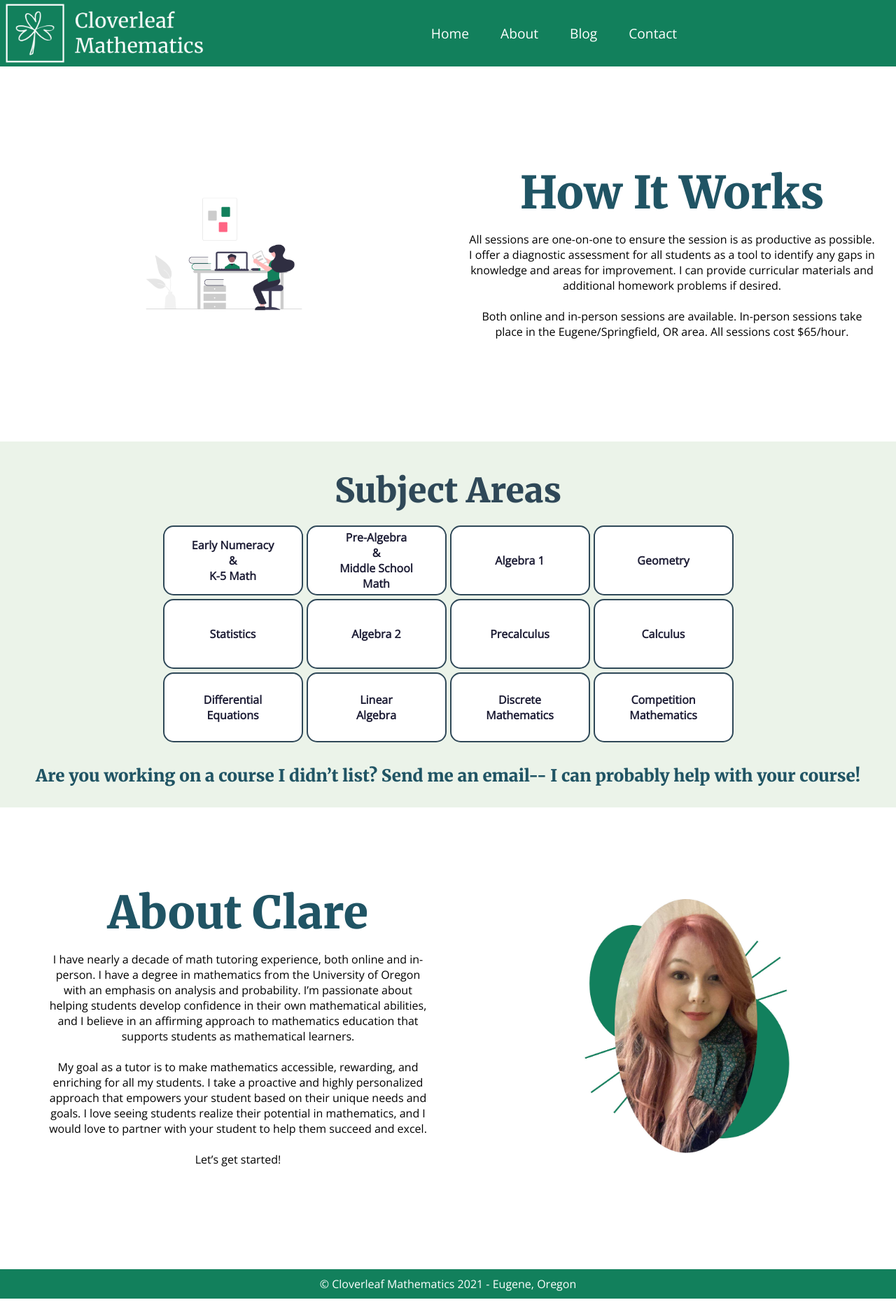
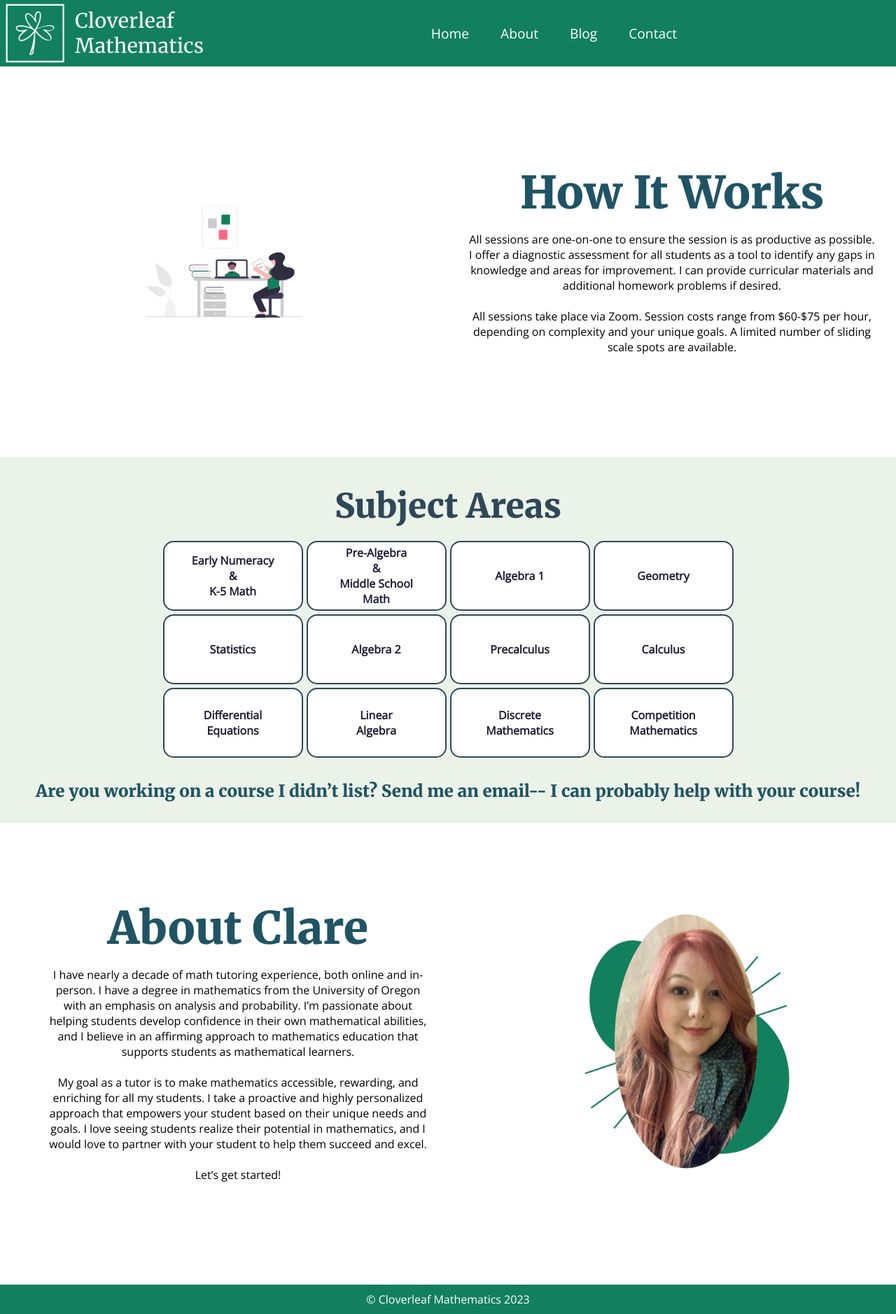
Before and after one commit to alyesque/next-cloverleaf, a Next.js app: page /about in a window 1280 px wide. Shown: the whole page at 70% size. Before the commit the page ends 1856 px from the top, so only its background shows below. Built offline with nearby package versions, Linux system fonts and the light colour scheme.

Commit message:
update wording and remove location reference

```diff
--- a/components/Footer.js
+++ b/components/Footer.js
@@ -1,7 +1,5 @@
 function Footer() {
-  return (
-    <div className="footer">© Cloverleaf Mathematics 2021 - Eugene, Oregon</div>
-  );
+  return <div className="footer">© Cloverleaf Mathematics 2023</div>;
 }
 
 export default Footer;
--- a/pages/about.js
+++ b/pages/about.js
@@ -23,9 +23,9 @@ function About() {
             tool to identify any gaps in knowledge and areas for improvement. I
             can provide curricular materials and additional homework problems if
             desired. <br></br>
-            <br></br>Both online and in-person sessions are available. In-person
-            sessions take place in the Eugene/Springfield, OR area. All sessions
-            cost $65/hour.
+            <br></br>All sessions take place via Zoom. Session costs range from
+            $60-$75 per hour, depending on complexity and your unique goals. A
+            limited number of sliding scale spots are available.
           </p>
         </div>
       </section>
```
